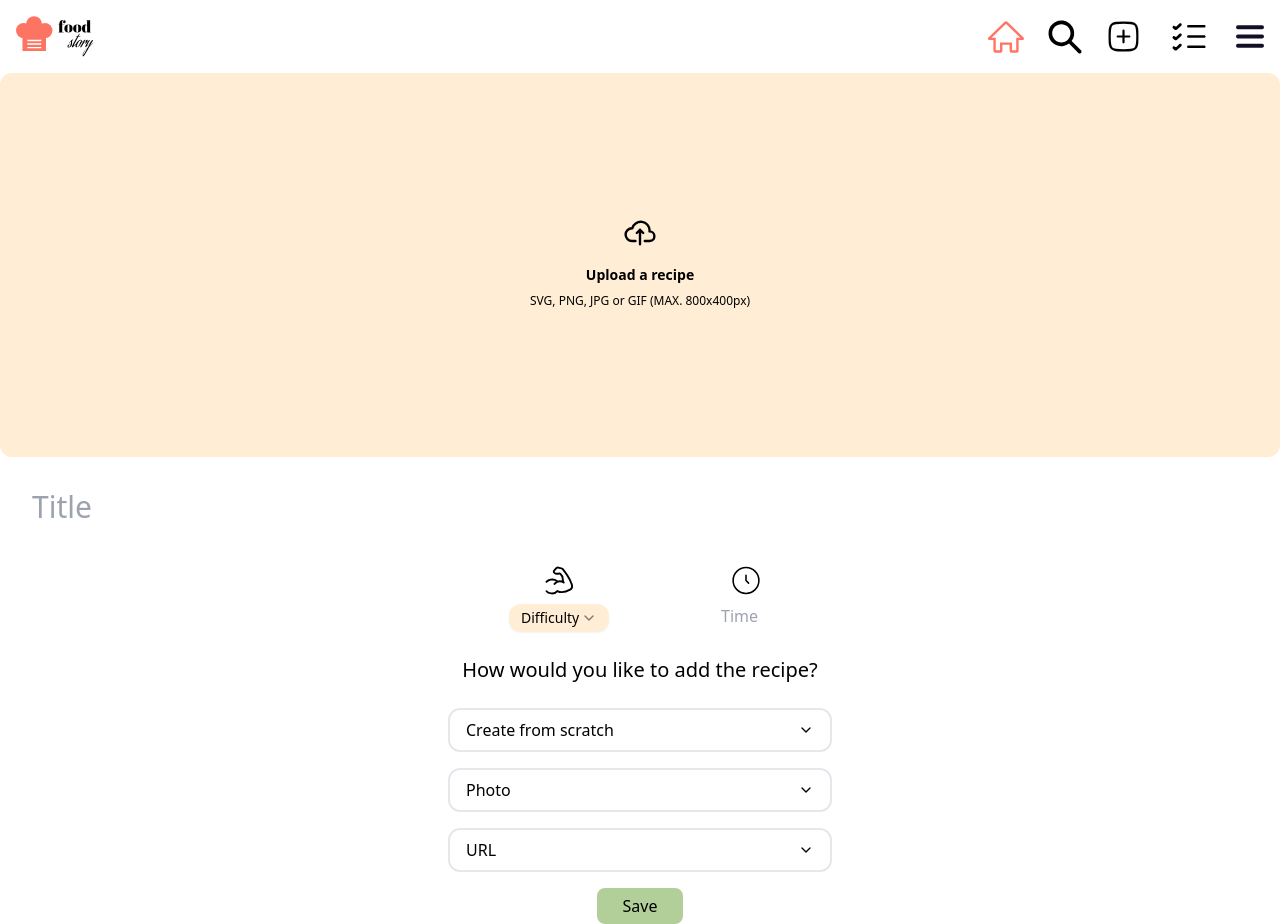
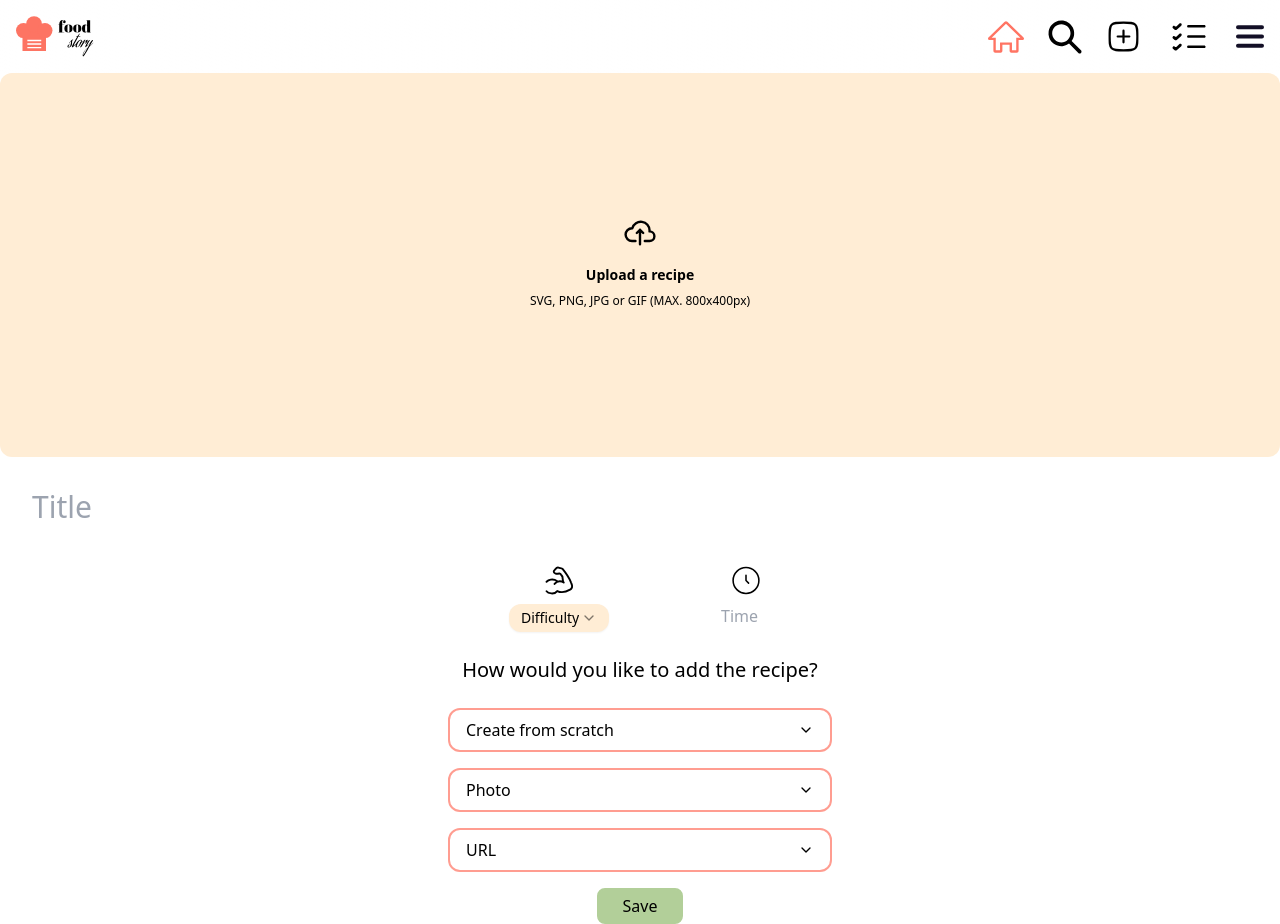
Before and after one commit to Razzoy/foodStoryApp, a React (Vite) app: page /createRecipe in a window 1280 px wide. Built offline with nearby package versions, Linux system fonts and the light colour scheme.

Commit message:
fixed border color in create your own recipe

```diff
--- a/src/pages/CreateRecipe.tsx
+++ b/src/pages/CreateRecipe.tsx
@@ -115,7 +115,7 @@ export function CreateRecipe() {
       </h1>
       <div className="flex flex-col items-center gap-4 ">
         <Accordion type="single" collapsible>
-          <AccordionItem value="item-1">
+          <AccordionItem className="border-salmon" value="item-1">
             <AccordionTrigger>Create from scratch</AccordionTrigger>
             <AccordionContent>
               <ScratchCard />
--- a/tailwind.config.js
+++ b/tailwind.config.js
@@ -54,9 +54,6 @@ export default {
   				'4': 'hsl(var(--chart-4))',
   				'5': 'hsl(var(--chart-5))'
   			},
-			salmon: '#FF9D91',
-      		customGreen: "#b2cf99",
-      		mainRed:"#FD7463"
   		},
 		gap: {
 			'minus': '-20px'
@@ -72,7 +69,10 @@ export default {
       },
         colors: {
           customGreen: "#b2cf99",
-          mainRed:"#FD7463"
+          mainRed:"#FD7463",
+		  salmon: '#FF9D91',
+    		customGreen: "#b2cf99",
+      		mainRed:"#FD7463"
           }
         }
       },
```
